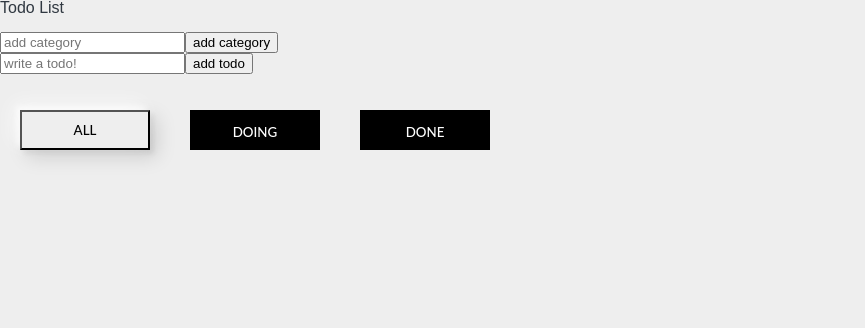
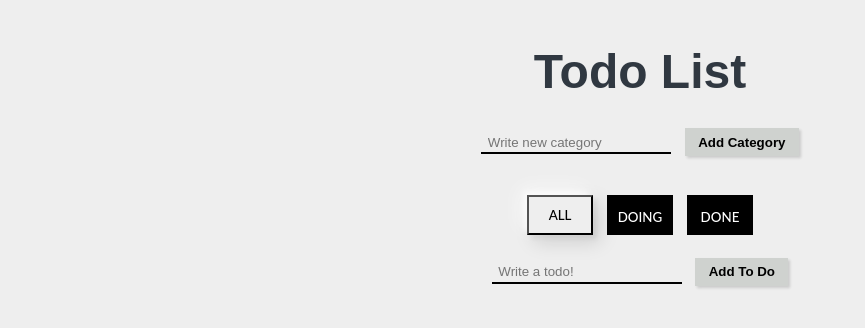
Before and after one commit to HaraYoung/TodoList_with_Recoil, a React (Create React App) app: page / in a window 1280 px wide. Shown: the top 328 px of the page, without its empty margins (0-865 px from the left). Built offline with nearby package versions, Linux system fonts and the light colour scheme.

Commit message:
CSS 수정

```diff
--- a/src/Themes.ts
+++ b/src/Themes.ts
@@ -16,5 +16,5 @@ export const lightTheme: DefaultTheme = {
   textColor: "#303841",
   accentColor: "#00ADB5",
   boxShadow : 'rgba(0, 0, 0, 0.15) 1.95px 1.95px 2.6px',
-  hoverBoxShadow : '#00ADB5 0px 2px 10px 0px inset'
+  hoverBoxShadow : 'black 0px 0px 9px 0px inset'
 }
--- a/src/atoms.tsx
+++ b/src/atoms.tsx
@@ -3,7 +3,6 @@ import { atom, selector } from "recoil";
 export interface IForm {
   value: string;
 }
-
 
 export const categories = atom<string[]>({
   key: "categories",
--- a/src/component/Tab.tsx
+++ b/src/component/Tab.tsx
@@ -5,7 +5,9 @@ import { useRecoilState } from "recoil";
 import { ReactNode } from "react";
 
 const TabBtn = styled.button`
-  width: 130px;
+  text-align: center;
+  min-width: 5em;
+  max-width: 5em;
   height: 40px;
   font-family: "Lato", sans-serif;
   font-weight: 500;
@@ -13,8 +15,9 @@ const TabBtn = styled.button`
   transition: all 0.3s ease;
   position: relative;
   display: inline-block;
-  margin: 20px;
+  margin: 0.5em;
   outline: none;
+  word-break: keep-all;
   &.tab {
     background: #000;
     color: #fff;
--- a/src/component/Todo.tsx
+++ b/src/component/Todo.tsx
@@ -3,9 +3,36 @@ import { useRecoilValue, useSetRecoilState } from "recoil";
 import styled from "styled-components";
 import { ITodo, categories, todoState } from "../atoms";
 
+const TodoContainer = styled.div`
+  background-color: ${(props) => props.theme.boxColor};
+  border-radius: 5px;
+  margin: 0.5em;
+  div {
+    padding: 0.5em;
+    &:first-child {
+
+      span {
+        display: inline-block;
+        padding: 1em;
+        min-width: 10em;
+        max-width: 10em;
+        font-weight: 600;
+        word-break: keep-all;
+        line-height: 1.5;
+      }
+    }
+    &:last-child {
+      margin-bottom: 0.5em;
+      padding-top: 0;
+      padding-left: 1em;
+    }
+  }
+`;
+
 const Btn = styled.button`
+  text-align: center;
   margin: 0 0.2em;
-  width: 80px;
+  width: 5em;
   padding: 0.2em 0.5em;
   border: 2px solid #000;
   font-family: "Lato", sans-serif;
@@ -19,16 +46,31 @@ const Btn = styled.button`
   &:after {
     position: absolute;
     content: "";
-    top: 5px;
-    left: 6px;
+    top: 4px;
+    left: 5px;
     width: 82%;
-    height: 60%;
+    height: 61%;
     border: 1px solid #000;
     opacity: 0;
     transition: all 0.3s ease;
   }
   &:hover:after {
     opacity: 1;
+  }
+`;
+
+const CategoryBtn = styled.button`
+  margin-right: 0.5em;
+  padding: 0.3em 0.5em;
+  background-color: ${(props) => props.theme.bgColor};
+  border: none;
+  border-radius: 5px;
+  box-shadow: ${(props) => props.theme.boxShadow};
+  &:hover {
+    cursor: pointer;
+    background-color: black;
+    color: white;
+    transition: 0.3s ease all;
   }
 `;
 
@@ -83,7 +125,7 @@ const Todo = ({ id, text, category }: ITodo) => {
     });
   };
   return (
-    <li>
+    <TodoContainer>
       <div>
         <span>{text}</span>
         <Btn onClick={() => onClickEdit(id, text)}>EDIT</Btn>
@@ -94,13 +136,13 @@ const Todo = ({ id, text, category }: ITodo) => {
           (item, idx) =>
             item !== "ALL" &&
             category !== item && (
-              <button key={idx} onClick={() => onClickCategory(item)}>
+              <CategoryBtn key={idx} onClick={() => onClickCategory(item)}>
                 {item}
-              </button>
+              </CategoryBtn>
             )
         )}
       </div>
-    </li>
+    </TodoContainer>
   );
 };
 
--- a/src/component/TodoForm.tsx
+++ b/src/component/TodoForm.tsx
@@ -10,7 +10,7 @@ const TodoForm = () => {
     setValue,
     formState: { errors },
   } = useForm<IForm>();
-  const onSubmit = ({ value }: IForm) => {
+  const onSubmitTodo = ({ value }: IForm) => {
     setTodos((oldTodos) => [
       { id: Date.now(), text: value, category: 'DOING' },
       ...oldTodos,
@@ -19,17 +19,16 @@ const TodoForm = () => {
   };
   return (
     <div>
-      <form onSubmit={handleSubmit(onSubmit)}>
+      <form onSubmit={handleSubmit(onSubmitTodo)}>
         <input
           type="text"
-          placeholder="write a todo!"
+          placeholder="Write a todo!"
           {...register("value", {
             required: "Please write todo",
           })}
         />
-        <button>add todo</button>
+        <button>Add To Do</button>
       </form>
-
       <span>{errors?.value?.message as string}</span>
     </div>
   );
--- a/src/pages/TodoList.tsx
+++ b/src/pages/TodoList.tsx
@@ -1,16 +1,50 @@
 import { useRecoilState, useRecoilValue } from "recoil";
+import { useForm } from "react-hook-form";
+import styled from "styled-components";
 import {
-  IForm,
   categoryState,
   todoSelector,
   todoState,
   categories,
+  IForm,
 } from "../atoms";
 import Todo from "../component/Todo";
 import TodoForm from "../component/TodoForm";
 import Tab from "../component/Tab";
 
-import { useForm } from "react-hook-form";
+const Container = styled.div`
+  padding: 3em 0;
+  display: flex;
+  flex-direction: column;
+  align-items: center;
+  h1 {
+    font-size: 48px;
+    font-weight: 700;
+    color: ${(props) => props.theme.textColor};
+  }
+  form {
+    margin: 1em;
+    input {
+      padding: 0.2em 0.5em;
+      border: none;
+      border-bottom: 2px solid ;
+      background-color: transparent;
+    }
+    button {
+      display: inline-block;
+      margin-left: 1em;
+      padding: 0.5em 1em;
+      border: none;
+      background-color: ${(props) => props.theme.boxColor};
+      box-shadow: ${(props) => props.theme.boxShadow};
+      font-weight: 600;
+      &:hover {
+        background-color: transparent;
+        transition: 0.3s ease all;
+      }
+    }
+  }
+`;
 
 const TodoList = () => {
   const todos = useRecoilValue(todoSelector);
@@ -24,7 +58,7 @@ const TodoList = () => {
     setValue,
     formState: { errors },
   } = useForm<IForm>();
-  const onSubmit = ({ value }: IForm) => {
+  const onSubmitCategory = ({ value }: IForm) => {
     setCategoryArr((oldArr) => {
       return [...oldArr, value];
     });
@@ -32,34 +66,35 @@ const TodoList = () => {
   };
 
   return (
-    <div>
+    <Container>
       <h1>Todo List</h1>
       <br />
-      <form onSubmit={handleSubmit(onSubmit)}>
+      <form onSubmit={handleSubmit(onSubmitCategory)}>
         <input
           type="text"
-          placeholder="add category"
+          placeholder="Write new category"
           {...register("value", {
             required: "Please write category",
+            maxLength : {value : 10 , message : "Maximum number of characters is 10."}
           })}
         />
-        <button>add category</button>
+        <button>Add Category</button>
       </form>
       <span>{errors?.value?.message as string}</span>
-      <TodoForm />
       <br />
-      <div style={{display: 'flex'}}>
+      <div style={{ display: "flex" }}>
         {categoryArr.map((item, idx) => (
           <Tab key={idx}>{item}</Tab>
         ))}
       </div>
+      <TodoForm />
       <br />
       <ul>
         {todoArr.map((todo) => (
           <Todo key={todo.id} {...todo} />
         ))}
       </ul>
-    </div>
+    </Container>
   );
 };
 
```
